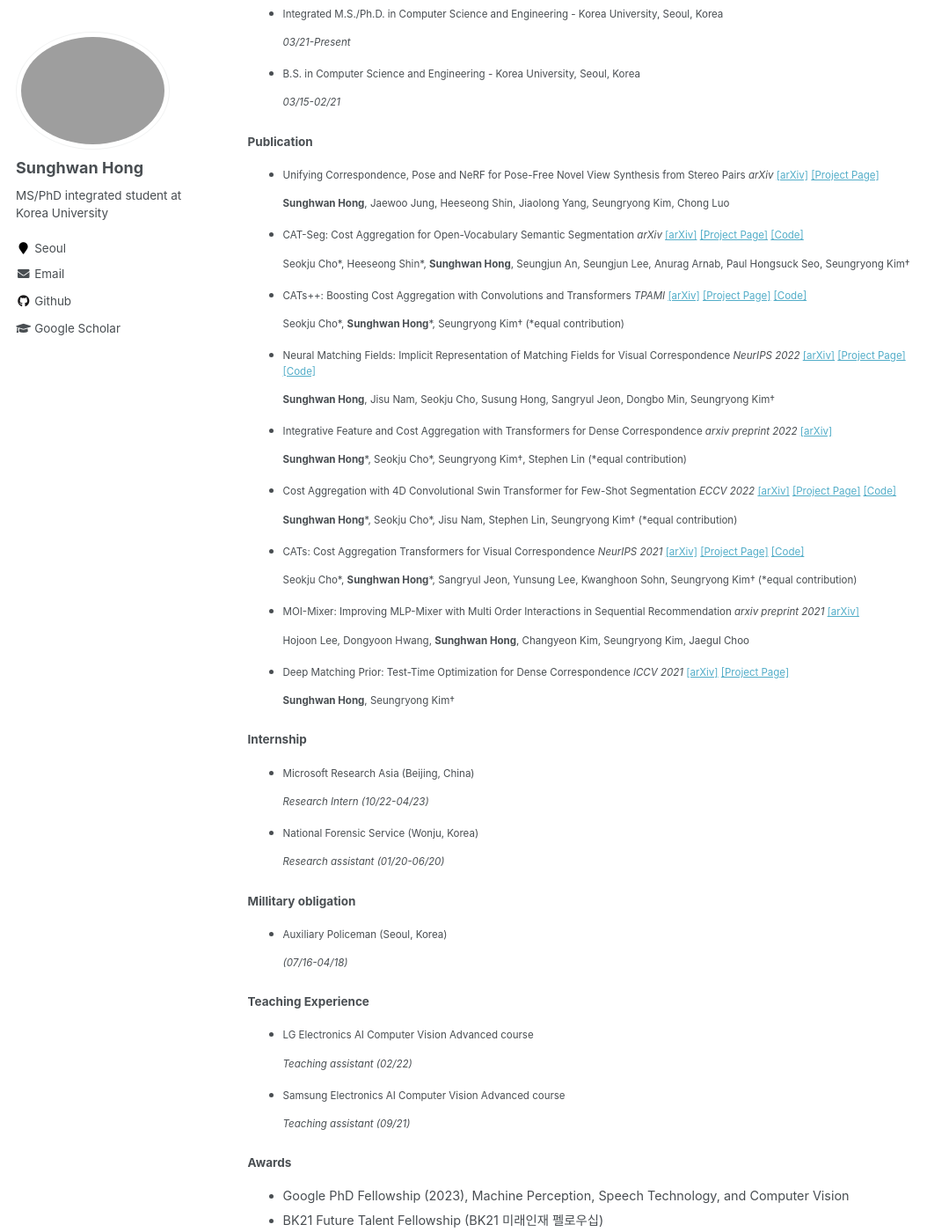
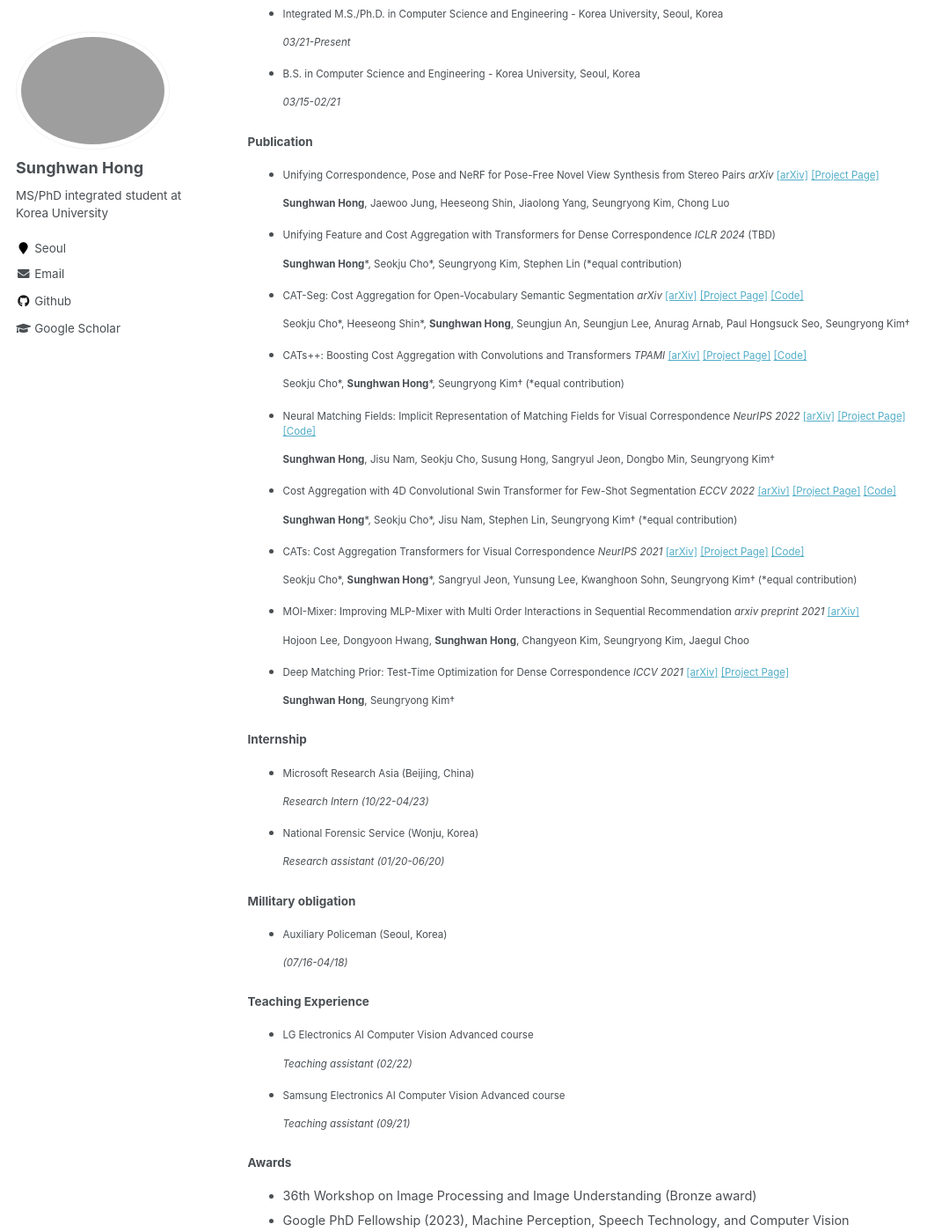
Before and after one commit to jang-1996/jang-1996.github.io, a Jekyll site: the page built from _pages/about.md, in a window 1280 px wide and 1400 px high, scrolled down 321 px. Shown: the whole window at 88% size, without its empty margins (0-1079 px from the left). Built offline with Jekyll 4.4.1, drawn with Linux system fonts in a browser that asks for light colours.

Commit message:
Update about.md

```diff
--- a/_pages/about.md
+++ b/_pages/about.md
@@ -28,6 +28,10 @@ I obtained a barchelor's degree in Computer Science and Engineering at Korea Uni
 
   **Sunghwan Hong**, Jaewoo Jung, Heeseong Shin, Jiaolong Yang, Seungryong Kim, Chong Luo
 
+* Unifying Feature and Cost Aggregation with Transformers for Dense Correspondence _ICLR 2024_ (TBD)
+
+  **Sunghwan Hong**\*, Seokju Cho\*, Seungryong Kim,  Stephen Lin (\*equal contribution)
+
 * CAT-Seg: Cost Aggregation for Open-Vocabulary Semantic Segmentation _arXiv_ [[arXiv]](https://arxiv.org/abs/2303.11797) [[Project Page]](https://ku-cvlab.github.io/CAT-Seg/) [[Code]](https://github.com/KU-CVLAB/CAT-Seg)
 
    Seokju Cho\*, Heeseong Shin\*, **Sunghwan Hong**, Seungjun An, Seungjun Lee, Anurag Arnab, Paul Hongsuck Seo, Seungryong Kim†
@@ -39,10 +43,6 @@ I obtained a barchelor's degree in Computer Science and Engineering at Korea Uni
 * Neural Matching Fields: Implicit Representation of Matching Fields for Visual Correspondence _NeurIPS 2022_ [[arXiv]]([https://arxiv.org/abs/2209.08742](https://arxiv.org/abs/2210.02689)) [[Project Page]](https://ku-cvlab.github.io/NeMF/) [[Code]](https://github.com/KU-CVLAB/NeMF/)
 
   **Sunghwan Hong**, Jisu Nam, Seokju Cho, Susung Hong, Sangryul Jeon, Dongbo Min, Seungryong Kim†
-
-* Integrative Feature and Cost Aggregation with Transformers for Dense Correspondence _arxiv preprint 2022_ [[arXiv]](https://arxiv.org/abs/2209.08742)
-
-  **Sunghwan Hong**\*, Seokju Cho\*, Seungryong Kim†,  Stephen Lin (\*equal contribution)
 
 
 * Cost Aggregation with 4D Convolutional Swin Transformer for Few-Shot Segmentation _ECCV 2022_ [[arXiv]](https://arxiv.org/abs/2207.10866) [[Project Page]](https://seokju-cho.github.io/VAT/) [[Code]](https://github.com/Seokju-Cho/Volumetric-Aggregation-Transformer)
@@ -89,6 +89,7 @@ I obtained a barchelor's degree in Computer Science and Engineering at Korea Uni
 
 #### Awards
 
+* 36th Workshop on Image Processing and Image Understanding (Bronze award)
 * Google PhD Fellowship (2023), Machine Perception, Speech Technology, and Computer Vision
 * BK21 Future Talent Fellowship (BK21 미래인재 펠로우십)
 
```
